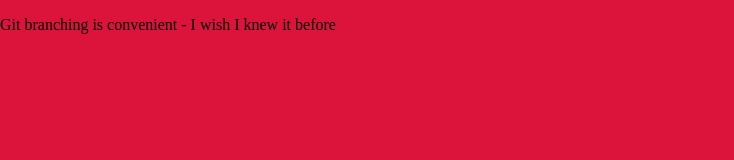
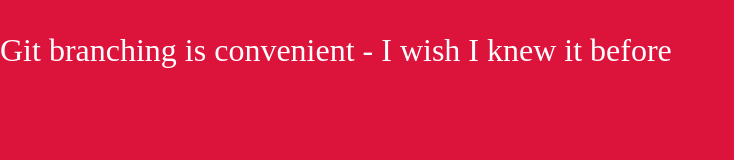
Before and after one commit to croman-brainstation/git-branching-2, a plain HTML site: page index.html in a window 1280 px wide. Shown: the whole page, without its empty margins (0-734 px from the left). Drawn offline with Linux system fonts and the light colour scheme.

Commit message:
larger text

```diff
--- a/main.scss
+++ b/main.scss
@@ -7,3 +7,8 @@
   margin: 0;
   background-color: crimson;
 }
+
+p {
+  color: white;
+  font-size: 2rem;
+}
```
Also changed, not shown: main.css.
